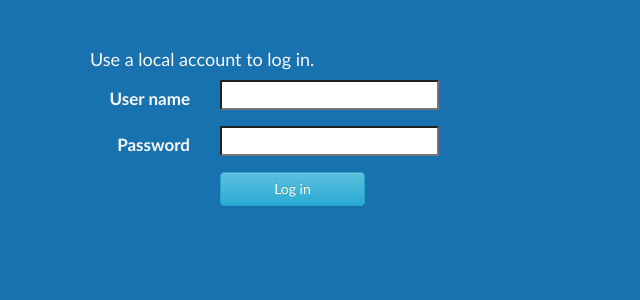
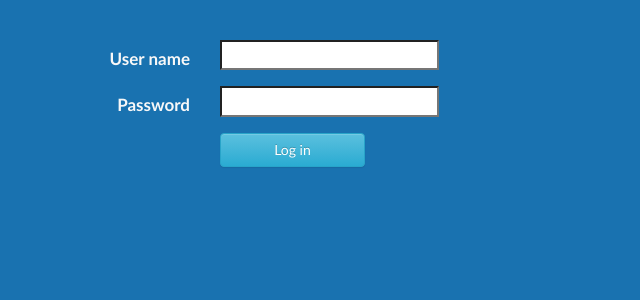
Before and after one commit to gordon13/SalesProApplication, a Django app: template app/templates/app/login.html in a window 1280 px wide. Shown: the part 115-415 px from the top of the page, without its empty margins (0-640 px from the left). Run offline with Django 3.2, Linux system fonts and the light colour scheme; the template is opened without the code that fills it: most values are stand-ins (such as "Sample title", 1, 10 or a date in 2020); form fields are guessed from the names that the template uses; some libraries are stand-ins or nearby versions.

Commit message:
chnaged login template

```diff
--- a/app/templates/app/login.html
+++ b/app/templates/app/login.html
@@ -6,8 +6,6 @@
         <section id="loginForm">
             <form action="." method="post" class="form-horizontal">
                 {% csrf_token %}
-                <h4>Use a local account to log in.</h4>
-
                 <div class="form-group">
                     <label for="id_username" class="col-md-2 control-label">User name</label>
                     <div class="col-md-10">
```
